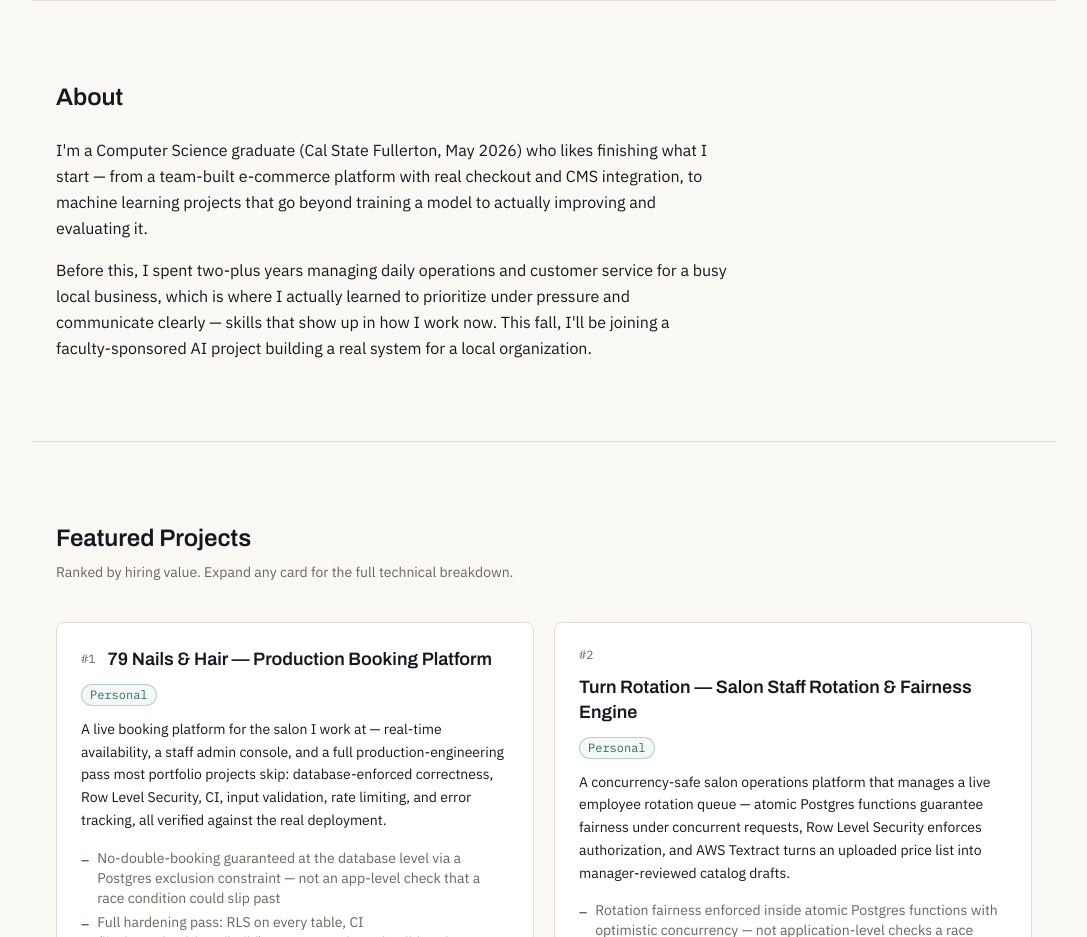
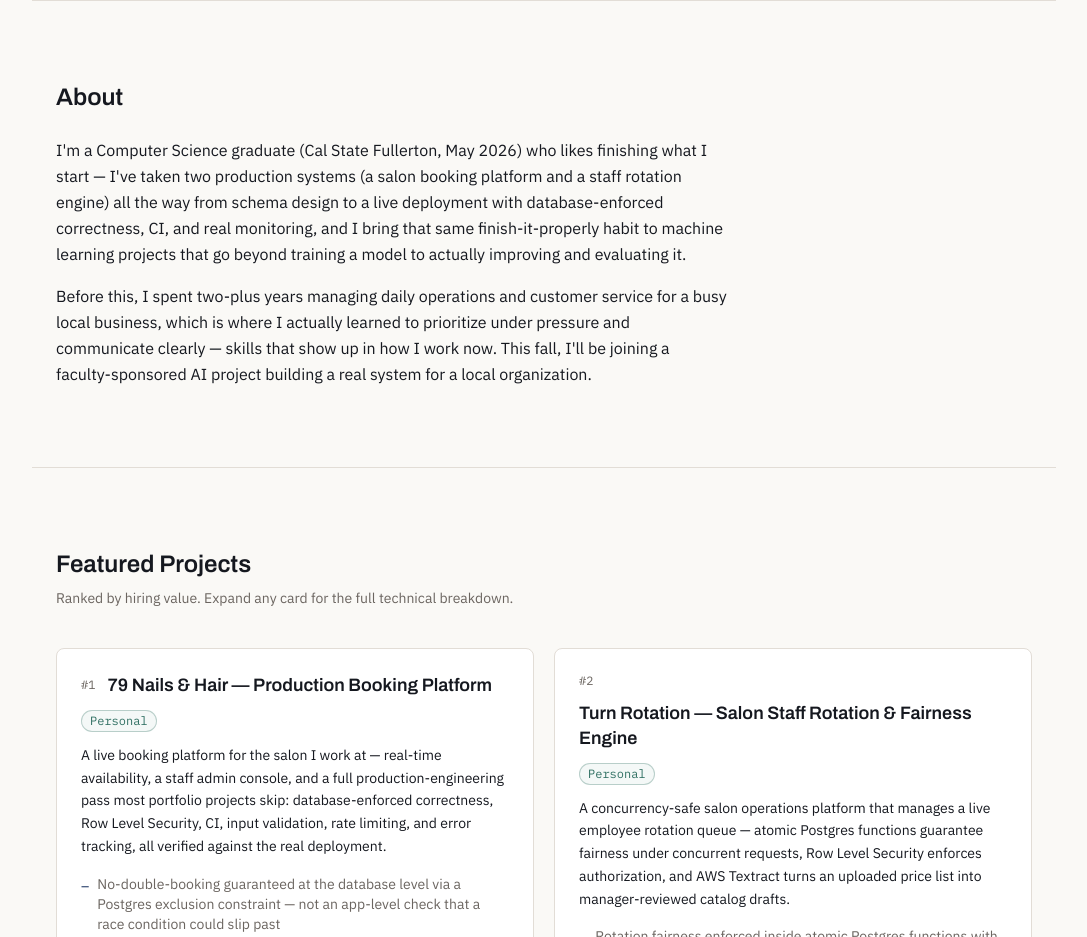
Before and after one commit to finnnguyen/finn-portfolio, a Next.js app: page / in a window 1280 px wide. Shown: the part 800-1737 px from the top of the page, without its empty margins (96-1183 px from the left). Built offline with nearby package versions, Linux system fonts and the light colour scheme.

Commit message:
Rewrite About section to reflect two finished production systems
Replaces the single e-commerce-project mention with both 79 Nails & Hair
and Turn Rotation, now that both are complete and deployed.

```diff
--- a/app/page.tsx
+++ b/app/page.tsx
@@ -473,7 +473,9 @@
         <div className="max-w-2xl space-y-4">
           <p className="font-body text-[#15181F] leading-relaxed">
             I&apos;m a Computer Science graduate (Cal State Fullerton, May 2026) who likes finishing what I
-            start — from a team-built e-commerce platform with real checkout and CMS integration, to
+            start — I&apos;ve taken two production systems (a salon booking platform and a staff rotation
+            engine) all the way from schema design to a live deployment with database-enforced
+            correctness, CI, and real monitoring, and I bring that same finish-it-properly habit to
             machine learning projects that go beyond training a model to actually improving and
             evaluating it.
           </p>
```
